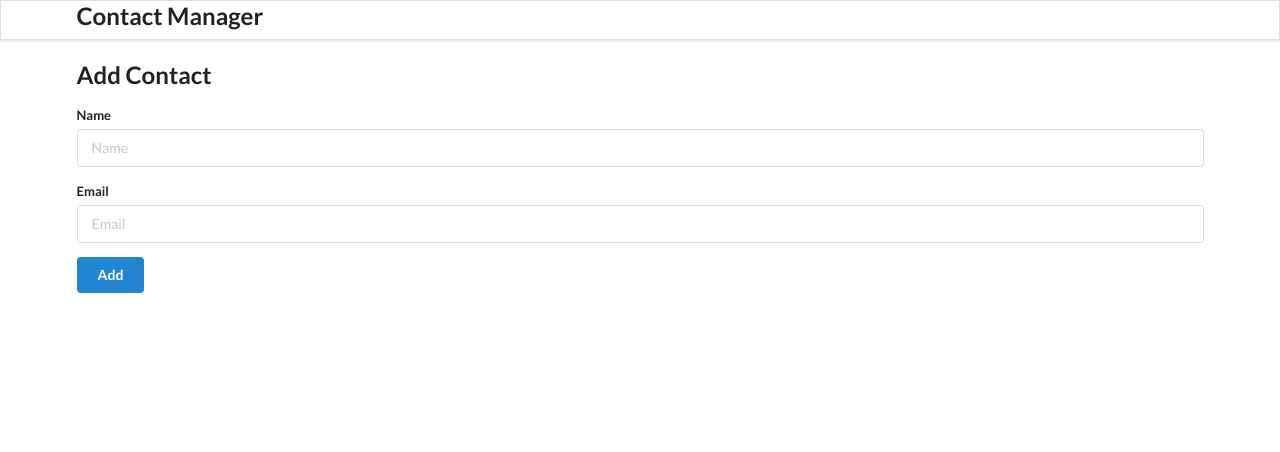
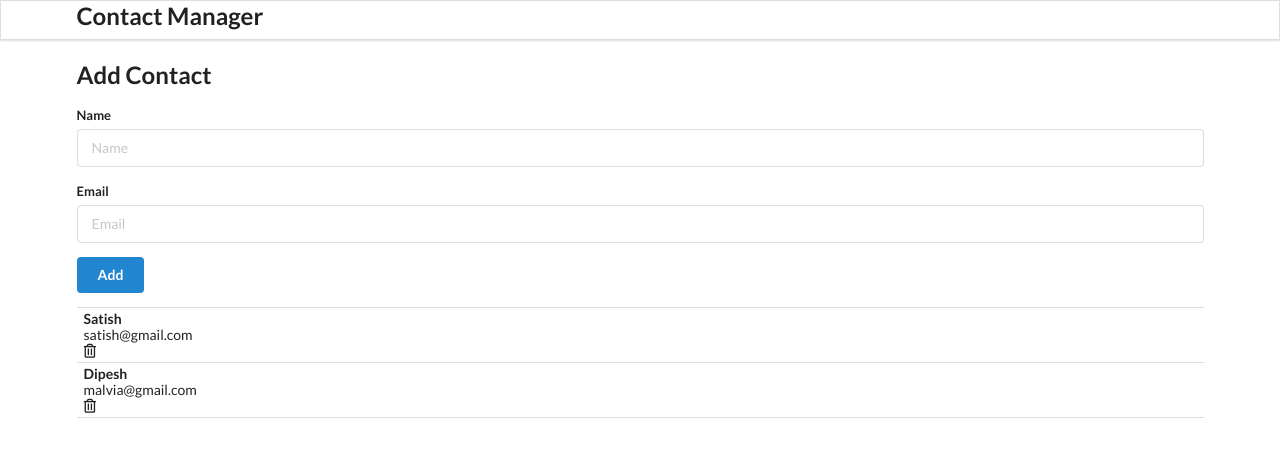
Before and after one commit to satishgupta07/ReactJS, a React (Create React App) app in the folder contact-app/: page / in a window 1280 px wide. Shown: the top 452 px of the page. Built offline with nearby package versions, Linux system fonts and the light colour scheme.

Commit message:
Rendering List & Props

```diff
--- a/contact-app/src/App.js
+++ b/contact-app/src/App.js
@@ -1,12 +1,26 @@
 import React from 'react'
 import AddContact from './components/AddContact'
+import ContactList from './components/ContactList'
 import Header from './components/Header'
 
 function App() {
+  const contacts = [
+    {
+      id: "1",
+      name: "Satish",
+      email: "satish@gmail.com"
+    },
+    {
+      id: "2",
+      name: "Dipesh",
+      email: "malvia@gmail.com"
+    }
+  ]
   return (
     <div className="ui container">
       <Header />
       <AddContact />
+      <ContactList contacts={contacts} />
     </div>
   )
 }
--- /dev/null
+++ b/contact-app/src/components/ContactList.js
@@ -0,0 +1,22 @@
+import React from 'react'
+
+const ContactList = (props) => {
+    console.log(props);
+
+    const renderContactList = props.contacts.map((contact) => {
+        return (
+            <div className='item'>
+                <div className='content'>
+                    <div className='header'>{contact.name}</div>
+                    <div>{contact.email}</div>
+                </div>
+                <i className='trash alternate outline icon'></i>
+            </div>
+        )
+    })
+  return (
+    <div className='ui celled list'>{renderContactList}</div>
+  )
+}
+
+export default ContactList
```
